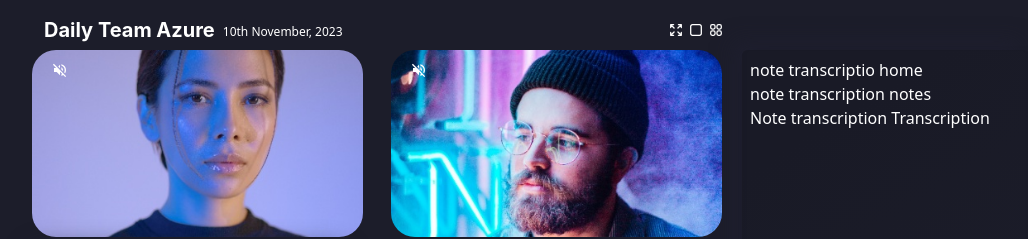
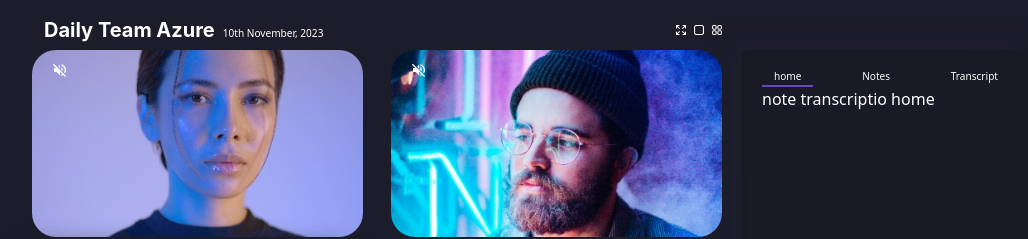
Before and after one commit to ngimdock/visio-zemfack, a Next.js app: page /life-meeting in a window 1280 px wide. Shown: the top 239 px of the page, without its empty margins (138-1166 px from the left). Built offline with nearby package versions, Linux system fonts and the light colour scheme.

Commit message:
Adding the Tabs component

```diff
--- a/package.json
+++ b/package.json
@@ -9,6 +9,7 @@
     "lint": "next lint"
   },
   "dependencies": {
+    "@headlessui/react": "^1.7.8",
     "@next/font": "13.1.6",
     "@types/node": "18.11.18",
     "@types/react": "18.0.27",
--- /dev/null
+++ b/src/components/tabs/tabs.tsx
@@ -0,0 +1,43 @@
+import { Tab } from "@headlessui/react";
+import clsx from "clsx";
+
+export type Data = {
+  id: number;
+  headerTitle: string;
+  body: any;
+};
+
+export type TabsData = {
+  styleSelectedTab: string;
+  styleHeadersTab: string;
+  data: Data[];
+};
+
+export function Tabs({ tabsData }: { tabsData: TabsData }) {
+  return (
+    <Tab.Group>
+      <Tab.List className="flex justify-between w-full">
+        {tabsData.data.map((tabElt) => (
+          <Tab key={tabElt.id}>
+            {({ selected }) => (
+              <button
+                className={clsx(
+                  tabsData.styleHeadersTab,
+                  selected ? tabsData.styleSelectedTab : "",
+                  "px-3 py-0.5"
+                )}
+              >
+                <span>{tabElt.headerTitle}</span>
+              </button>
+            )}
+          </Tab>
+        ))}
+      </Tab.List>
+      <Tab.Panels>
+        {tabsData.data.map((tabsElt) => (
+          <Tab.Panel key={tabsElt.id}>{tabsElt.body}</Tab.Panel>
+        ))}
+      </Tab.Panels>
+    </Tab.Group>
+  );
+}
--- a/src/screens/life-meeting/modules/note-transcription/note-transcription.tsx
+++ b/src/screens/life-meeting/modules/note-transcription/note-transcription.tsx
@@ -1,13 +1,37 @@
+import { Tabs, TabsData } from "@/components/tabs/tabs";
 import { Home } from "./sections/home";
 import { Note } from "./sections/note";
 import { Transcription } from "./sections/transcription";
 
 export const NoteTranscription = () => {
+  const TABS_DATA: TabsData = {
+    styleHeadersTab: "text-xx text-custom-white",
+    styleSelectedTab: "border-b-2 border-custom-indigo",
+    data: [
+      {
+        id: 1,
+        headerTitle: "home",
+        body: <Home />,
+      },
+
+      {
+        id: 2,
+        headerTitle: "Notes",
+        body: <Note />,
+      },
+
+      {
+        id: 3,
+        headerTitle: "Transcript",
+        body: <Transcription />,
+      },
+    ],
+  };
   return (
-    <aside className="p-2 mt-5 text-white rounded-md notes-transcription-container sm:mt-0 custom-bg-shadow  md:w-[260px] lg:w-72 shrink-0">
-      <Home />
-      <Note />
-      <Transcription />
+    <aside className="px-5 py-3 mt-5 text-white rounded-md notes-transcription-container sm:mt-0 custom-bg-shadow  md:w-[260px] lg:w-72 shrink-0">
+      <div>
+        <Tabs tabsData={TABS_DATA} />
+      </div>
     </aside>
   );
 };
--- a/src/screens/life-meeting/modules/talk/sections/header.tsx
+++ b/src/screens/life-meeting/modules/talk/sections/header.tsx
@@ -8,7 +8,7 @@ export const Header = () => {
     <header className="flex items-center justify-between text-lg text-white md:pl-3">
       <div className="flex items-end space-x-2">
         <H2>Daily Team Azure</H2>
-        <P size="xs" classe="mb-1 hidden sm:block">
+        <P size="xs" classe="mb-1 hidden sm:block text-xx">
           10th November, 2023
         </P>
       </div>
@@ -20,7 +20,7 @@ export const Header = () => {
             image={icon.image}
             alt={icon.alt}
             title={icon.alt}
-            iconSize="w-3"
+            iconSize="w-2.5"
           />
         ))}
       </div>
--- a/src/utils/get-first-two-letters.ts
+++ b/src/utils/get-first-two-letters.ts
@@ -3,8 +3,6 @@ export const NUMBER_OF_FIRST_LETTERS = 2;
 const FIRST_LETTER = 0;
 
 export const getFirstTwoLetters = (name: string): string => {
-  const result = "";
-
   const namesDiveded = name.split(" ");
 
   const firstTwoLetters = namesDiveded.reduce(
@@ -12,7 +10,7 @@ export const getFirstTwoLetters = (name: string): string => {
       if (firstLettersAccumulator.length === NUMBER_OF_FIRST_LETTERS)
         return firstLettersAccumulator;
 
-      return firstLettersAccumulator + currentWorld.charAt(0);
+      return firstLettersAccumulator + currentWorld.charAt(FIRST_LETTER);
     },
     ""
   );
--- a/tailwind.config.js
+++ b/tailwind.config.js
@@ -18,6 +18,10 @@ module.exports = {
       fontFamily: {
         Inter: ['"Inter"', "sans-serif"],
       },
+
+      fontSize: {
+        xx: ["0.63rem", { lineHeight: ".8rem" }],
+      },
     },
   },
   plugins: [],
```
Also changed, not shown: public/assets/svg/arow.svg (added), 1 other file (tests, documents, lock files or other folders).
